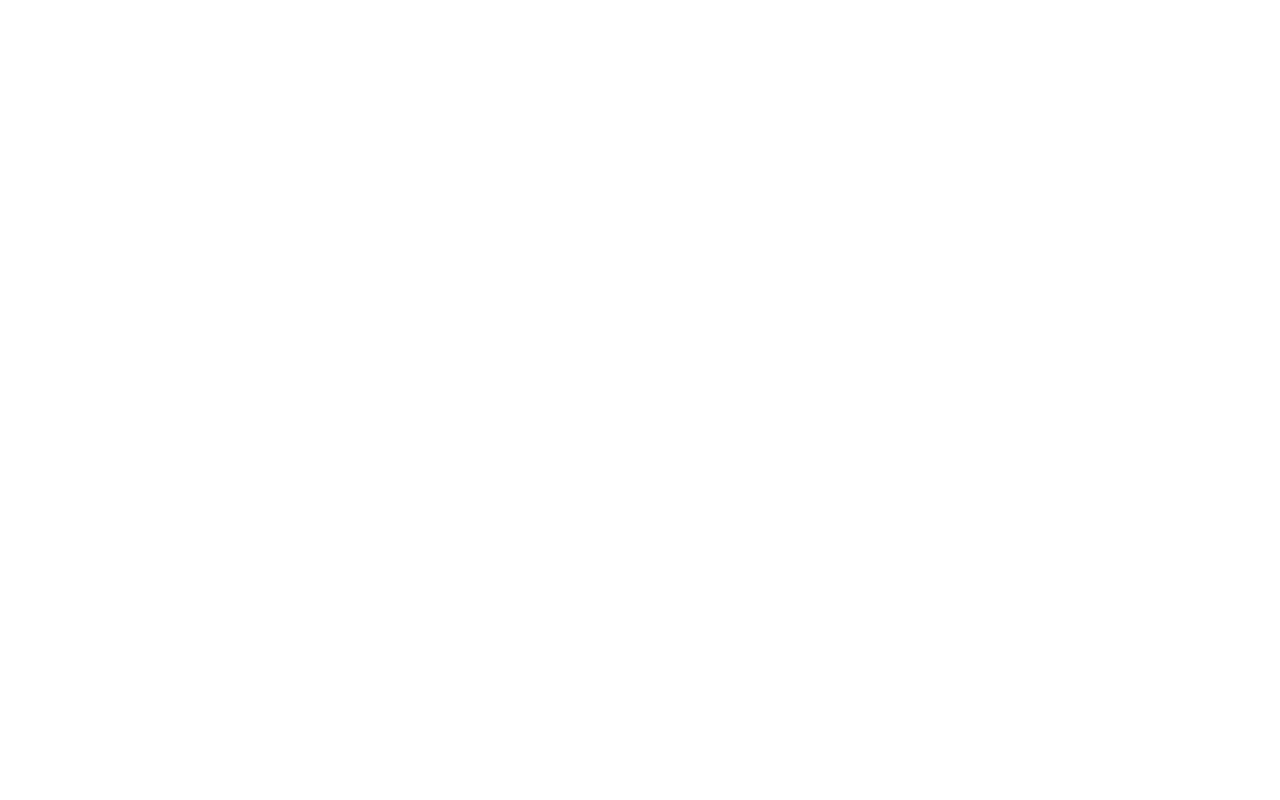
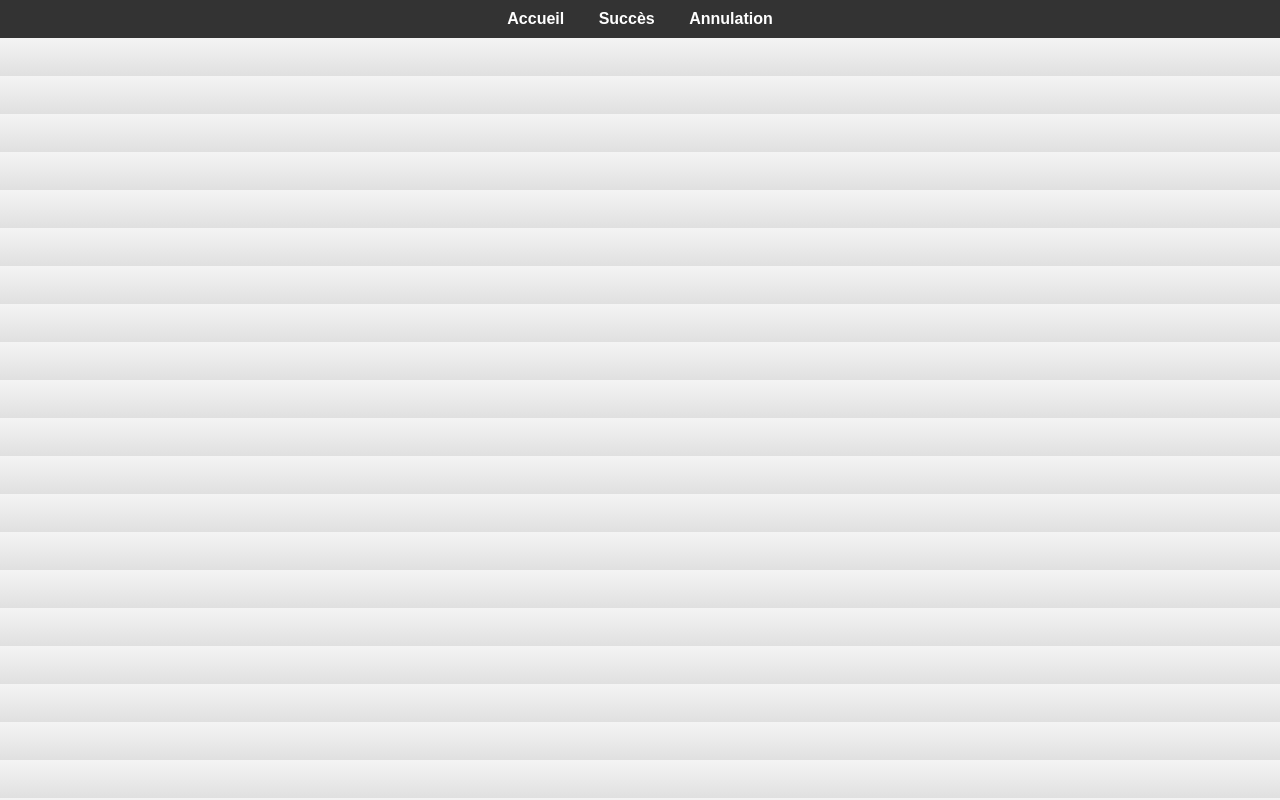
Before and after one commit to Marcimave/Site-pro, a plain HTML site: page cancel.html in a window 1280 px wide. Drawn offline with Linux system fonts and the light colour scheme.

Commit message:
Update cancel.html

```diff
--- a/cancel.html
+++ b/cancel.html
@@ -12,7 +12,11 @@
   <link rel="cancel.html">
   <link rel="succes.html">
 </head>
-
+<nav>
+  <a href="index.html">Accueil</a>
+  <a href="success.html">Succès</a>
+  <a href="cancel.html">Annulation</a>
+</nav>
 <body>
 
 
```
